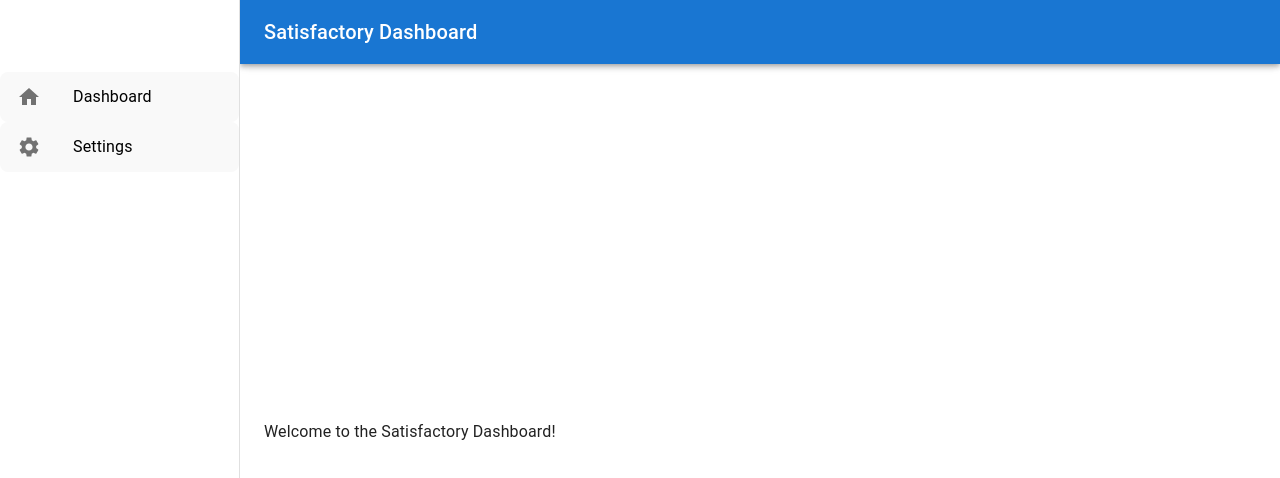
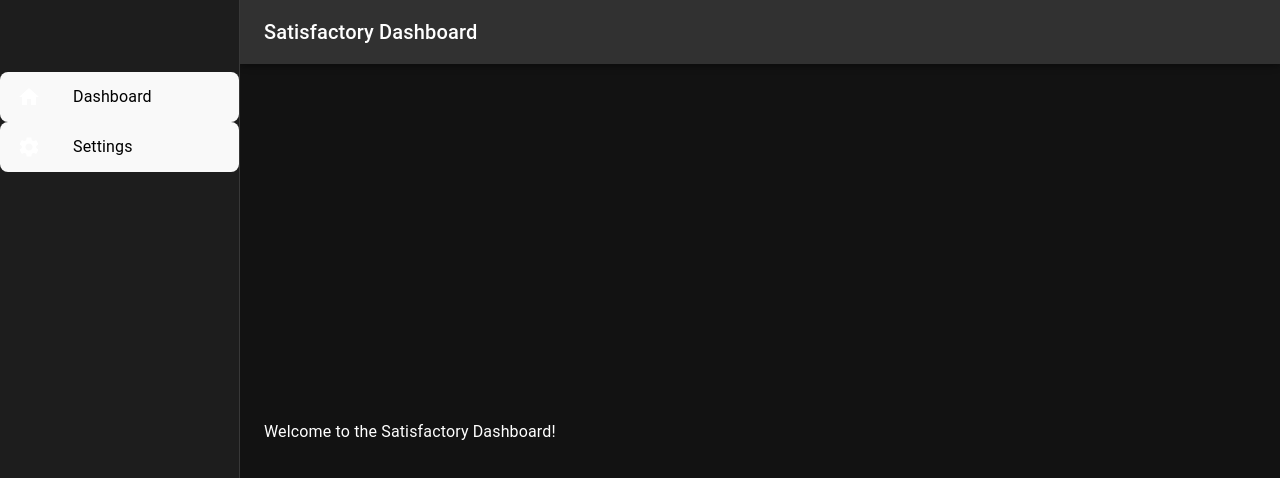
Before and after one commit to iXedium/satisfactory-dashboard, a React (Vite) app: page / in a window 1280 px wide. Shown: the top 478 px of the page. Built offline with nearby package versions, Linux system fonts and the light colour scheme.

Commit message:
Integrate Material-UI theme provider and enhance theme configuration
- Wrapped the application in a ThemeProvider for consistent styling.
- Added CssBaseline for baseline CSS reset.
- Expanded theme configuration with primary, secondary, background, and text color settings.

```diff
--- a/src/App.tsx
+++ b/src/App.tsx
@@ -1,11 +1,16 @@
 import React from 'react';
+import { ThemeProvider, CssBaseline } from '@mui/material';
+import theme from './theme/theme';
 import AdminLayout from './layouts/AdminLayout';
 
 const App: React.FC = () => {
   return (
-    <AdminLayout>
-      <div>Welcome to the Satisfactory Dashboard!</div>
-    </AdminLayout>
+    <ThemeProvider theme={theme}>
+      <CssBaseline /> {/* Ensures consistent styling */}
+      <AdminLayout>
+        <div>Welcome to the Satisfactory Dashboard!</div>
+      </AdminLayout>
+    </ThemeProvider>
   );
 };
 
--- a/src/theme/theme.ts
+++ b/src/theme/theme.ts
@@ -2,7 +2,21 @@
 
 const theme = createTheme({
   palette: {
-    mode: 'dark', // Start with dark mode
+    mode: 'dark', // Set dark mode
+    primary: {
+      main: '#1976d2', // Adjust as per your preference
+    },
+    secondary: {
+      main: '#9c27b0',
+    },
+    background: {
+      default: '#121212',
+      paper: '#1d1d1d',
+    },
+    text: {
+      primary: '#ffffff',
+      secondary: '#bdbdbd',
+    },
   },
 });
 
```
